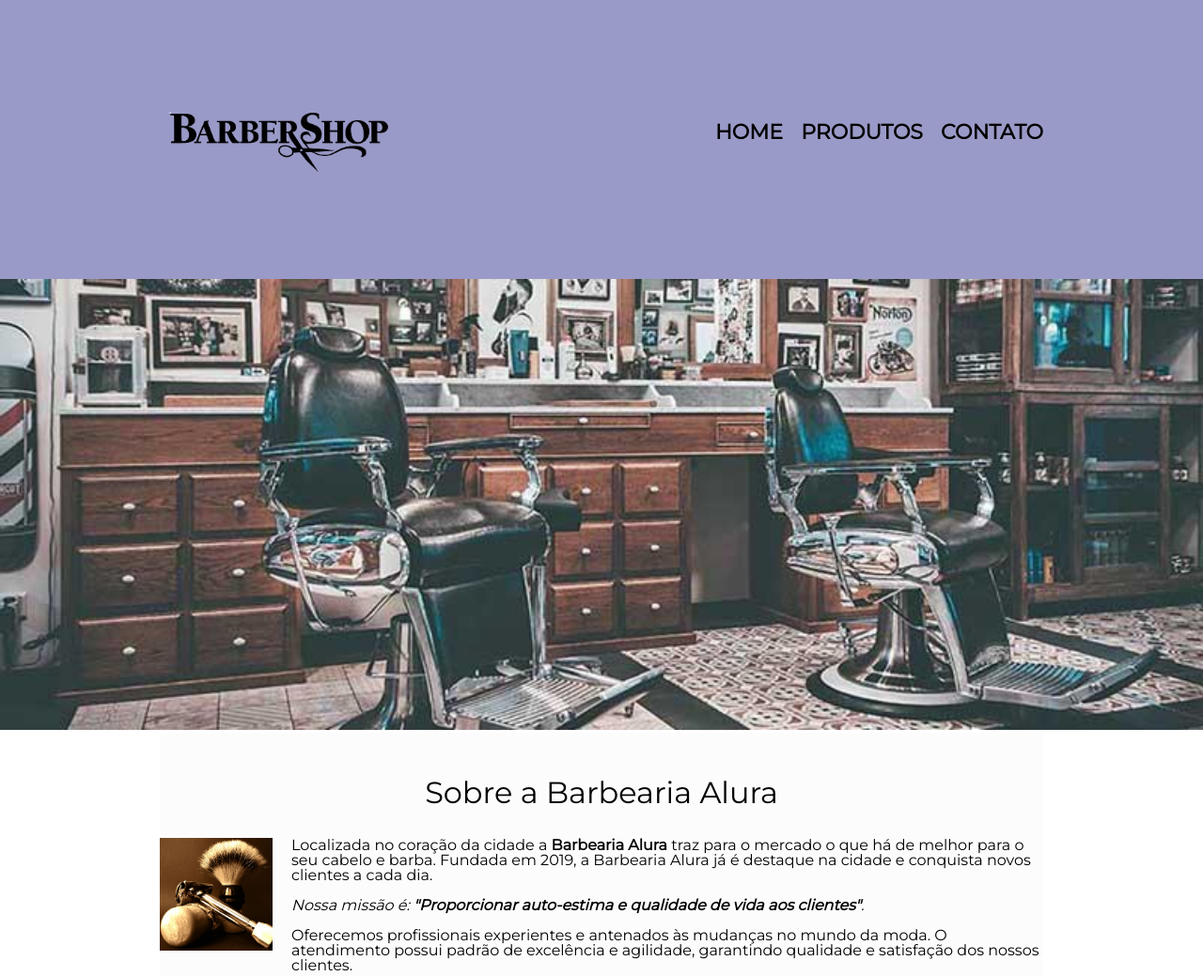
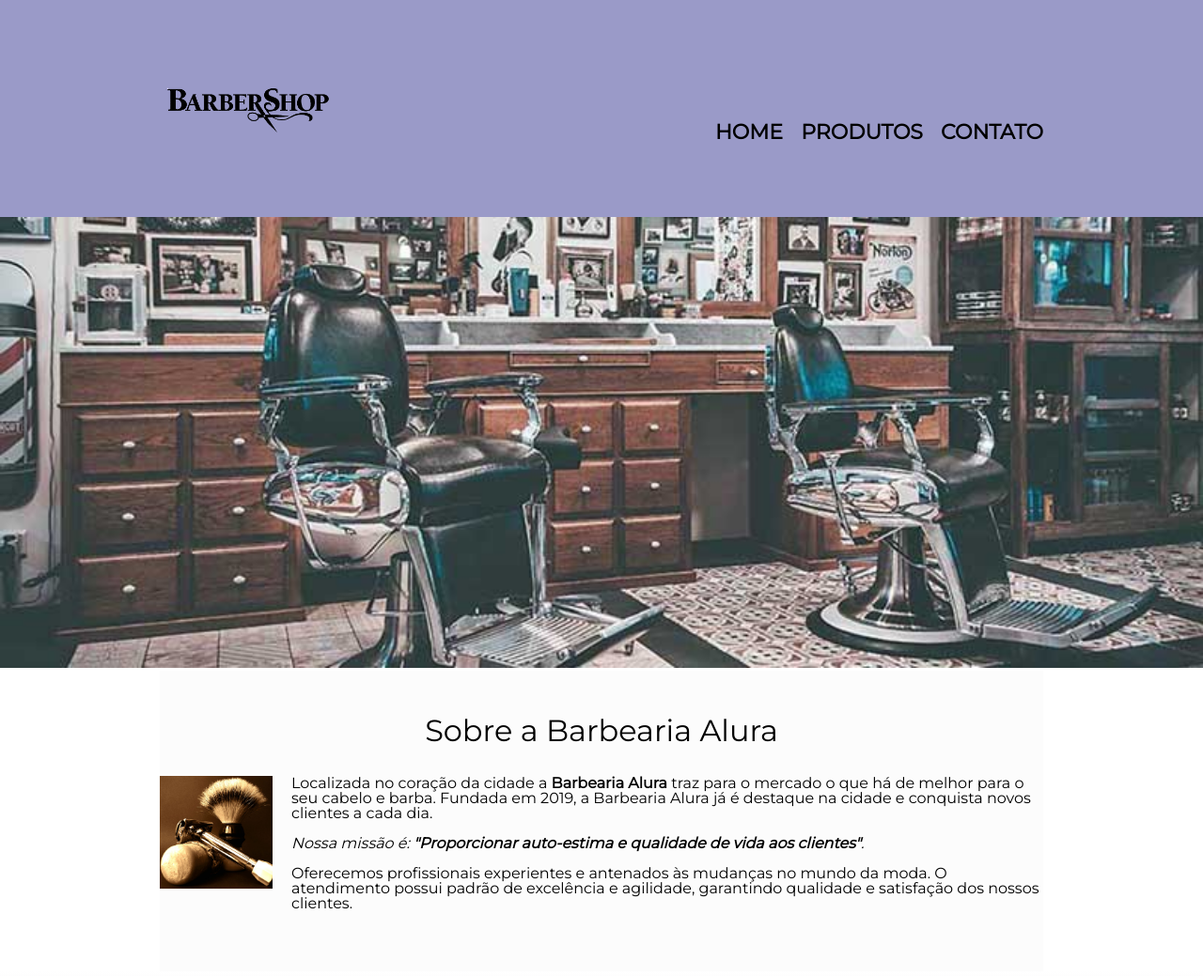
Before and after one commit to eknerph/modelo_para_barbearia, a plain HTML site: page index.html in a window 1280 px wide. Shown: the top 1039 px of the page at 94% size. Drawn offline with Linux system fonts and the light colour scheme.

Commit message:
Adicionado valor para o tamanho do logo barbershop2 20%

```diff
--- a/style.css
+++ b/style.css
@@ -13,7 +13,7 @@ header {
 	margin: 0 auto;
 }
 .caixa img {
-	width: 27%;
+	width: 20%;
 }
 
 nav {
```
